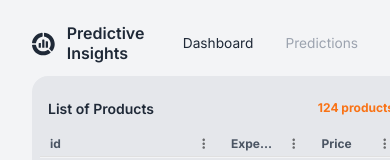
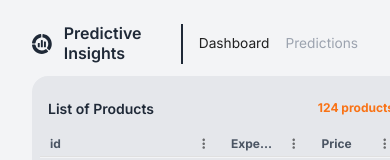
Before and after one commit to tarik310/demo-finance-app, a React (Vite) app: page / in a window 390 px wide. Shown: the top 160 px of the page. Built offline with nearby package versions, Linux system fonts and the light colour scheme.

Commit message:
refactor Navbar component: enhance layout structure and improve styling for better alignment and responsiveness

```diff
--- a/src/scenes/navbar/index.tsx
+++ b/src/scenes/navbar/index.tsx
@@ -8,17 +8,24 @@ const Navbar = () => {
   const { palette } = useTheme();
   const [selected, setSelected] = useState("dashboard");
   return (
-    <FlexBetween mb="0.25rem" p="0.5rem 0rem" color={palette.grey[100]}>
-      {/* LEFT SIDE */}
+    <>
+      <Box mb="0.25rem" p="0.5rem 0rem" sx={{ display: "flex", gap: "1rem" }}>
         <FlexBetween gap="0.75rem">
           <PredictiveInsightsLogo />
           <Typography variant="h4" fontSize="16px">
             Predictive Insights
           </Typography>
         </FlexBetween>
-
-      {/* RIGHT SIDE */}
-      <FlexBetween gap="2rem">
+        <Box
+          sx={{
+            display: "flex",
+            gap: "1rem",
+            flex: 1,
+            borderLeft: `2px solid ${palette.grey[100]}`,
+            alignItems: "center",
+            paddingLeft: "1rem",
+          }}
+        >
           <Box sx={{ "&:hover": { color: palette.primary[600] } }}>
             <Link
               to="/"
@@ -43,8 +50,9 @@ const Navbar = () => {
               Predictions
             </Link>
           </Box>
-      </FlexBetween>
-    </FlexBetween>
+        </Box>
+      </Box>
+    </>
   );
 };
 
```
Lines whose indentation alone changed are shown as unchanged.
